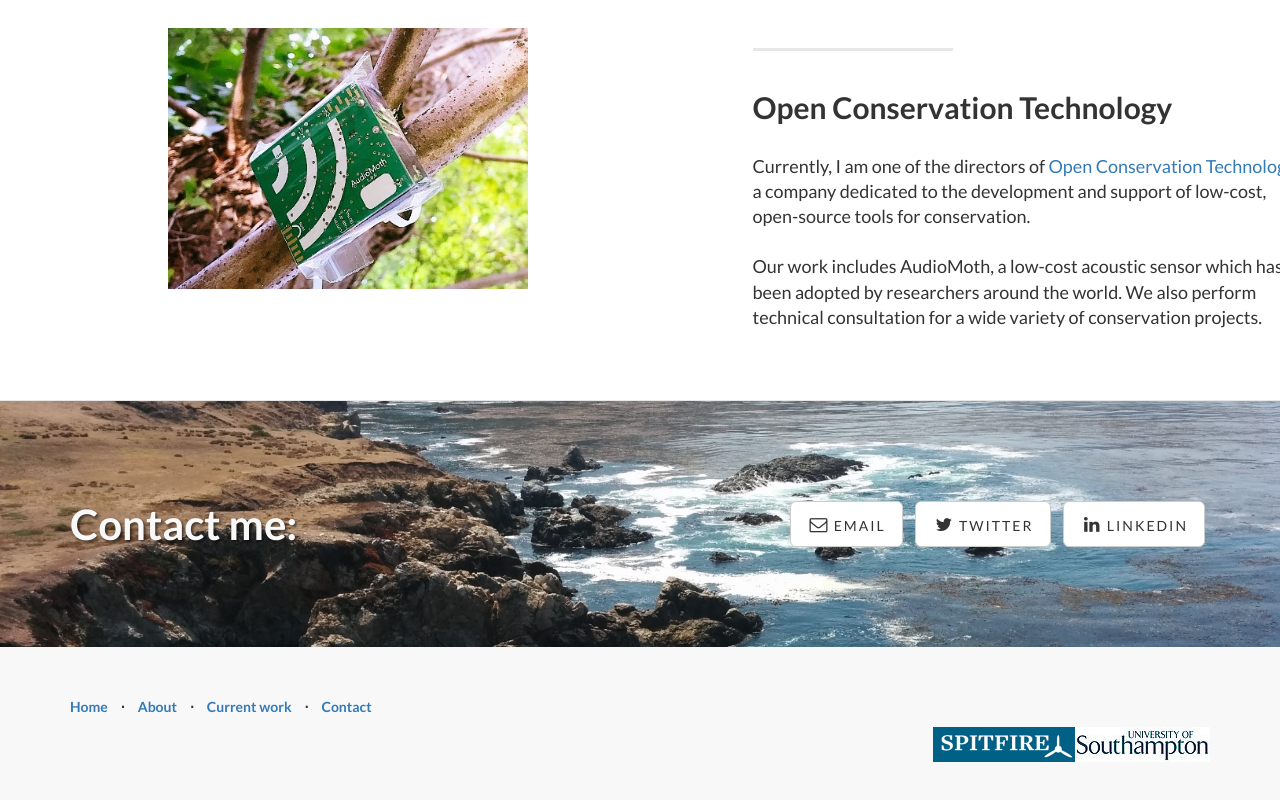
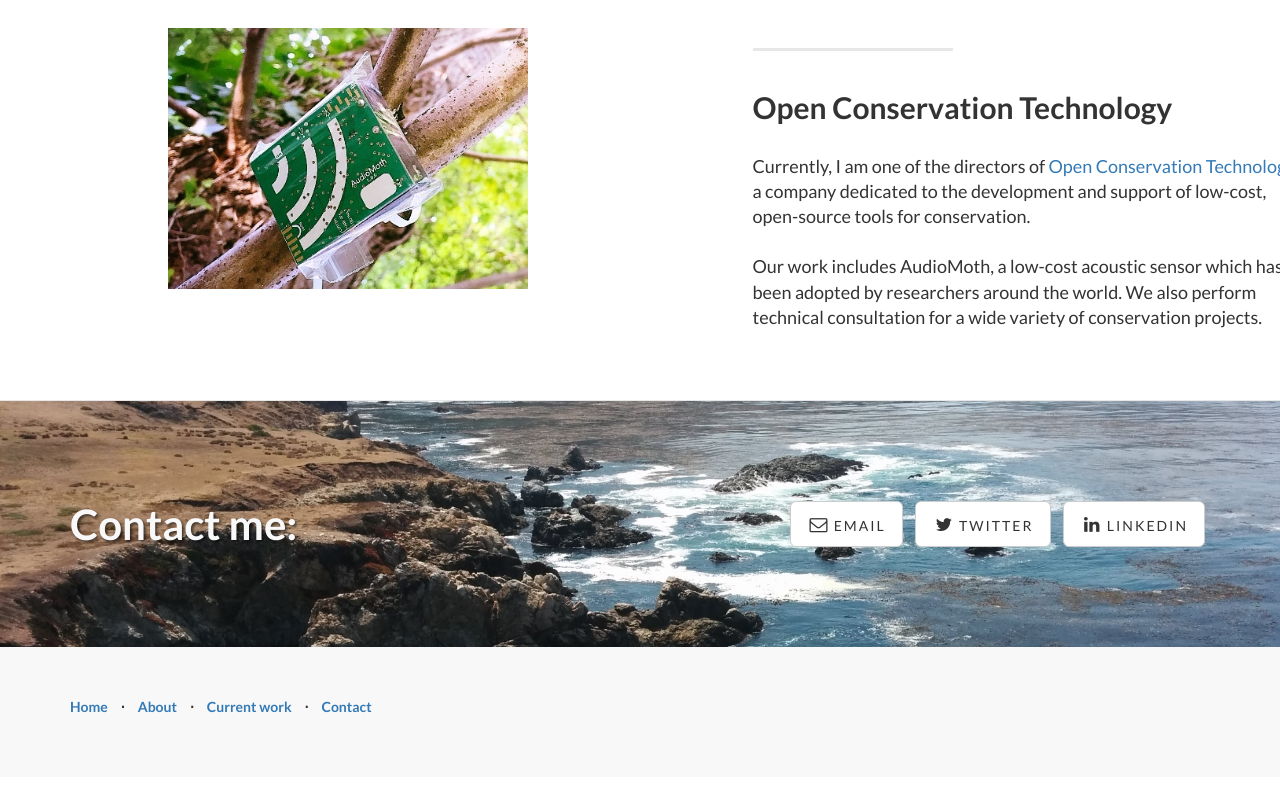
Before and after one commit to pcprince/pcprince.github.io, a plain HTML site: page index.html in a window 1280 px wide. Shown: the part 1227-2027 px from the top of the page. After the commit the page ends 2004 px from the top, so only its background shows below. Drawn offline with Linux system fonts and the light colour scheme.

Commit message:
Remove logos

```diff
--- a/index.html
+++ b/index.html
@@ -217,8 +217,6 @@
                             <a href="#contact">Contact</a>
                         </li>
                     </ul>
-                    <img class="img-responsive pull-right" src="img/soton-logo.jpg" alt="">
-                    <img class="img-responsive pull-right" src="img/spitfire-logo-small.png" alt="">
                     <!-- <p class="copyright text-muted small">Copyright &copy; Your Company 2014. All Rights Reserved</p> -->
                 </div>
             </div>
```
